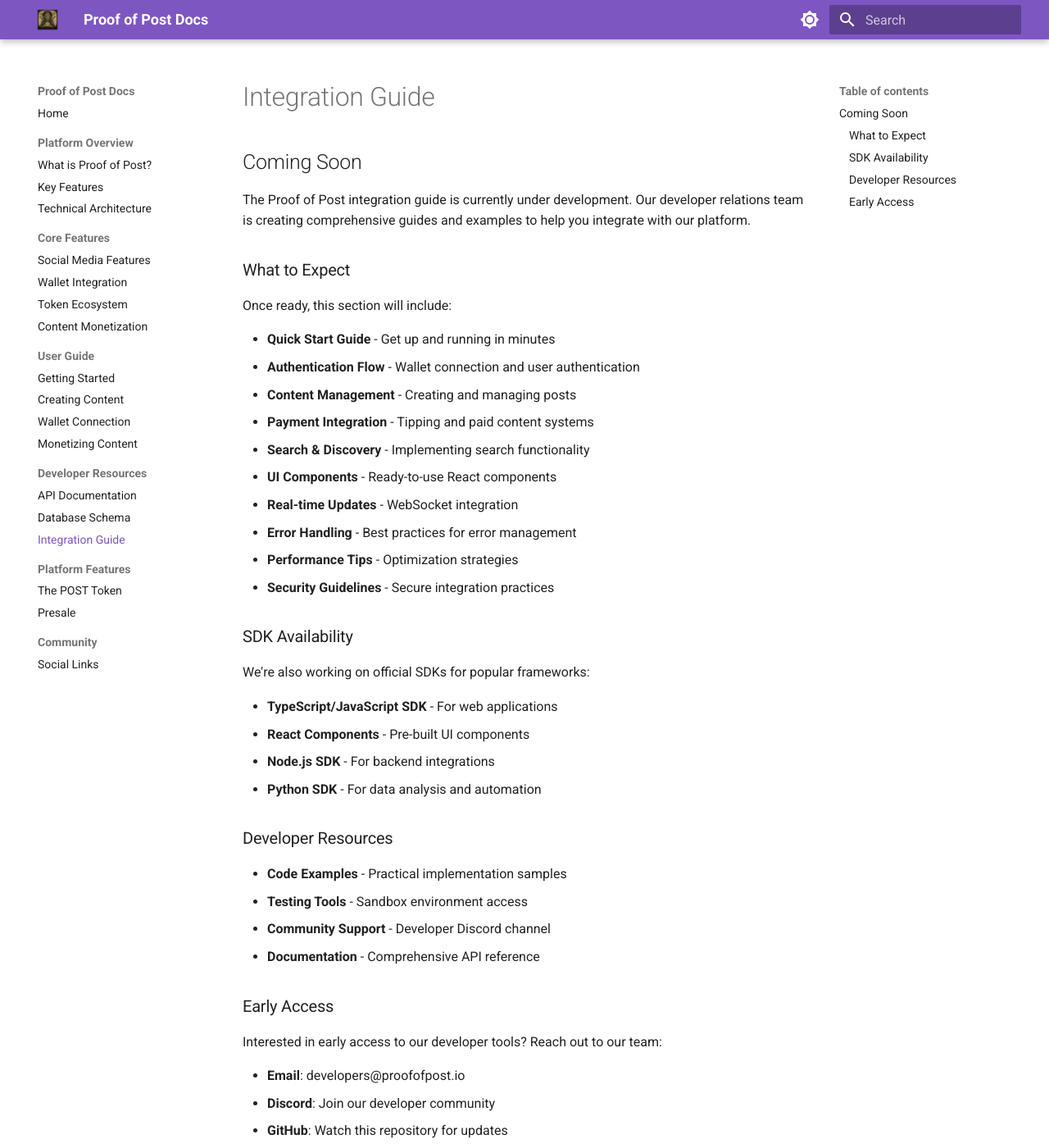
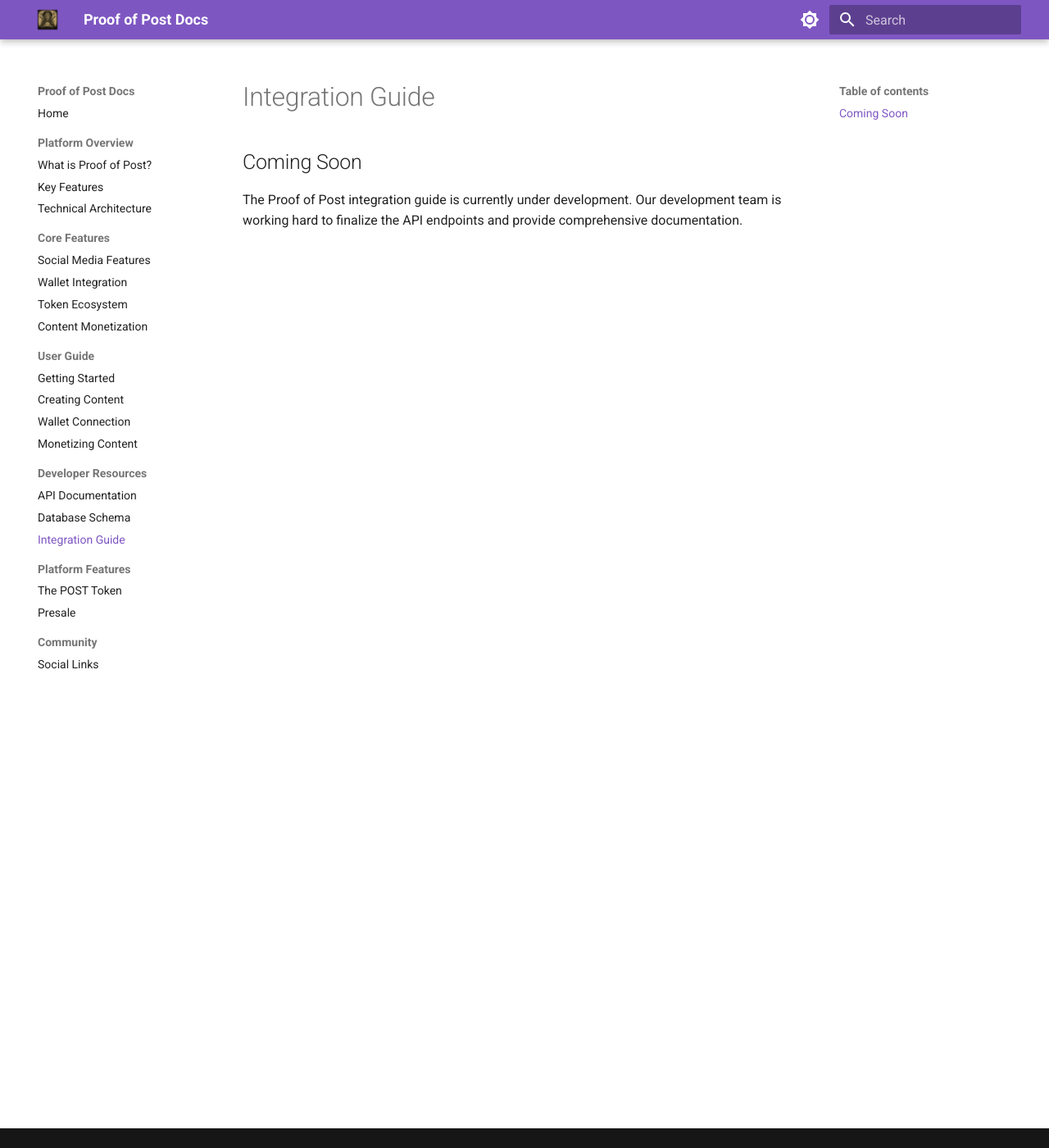
Before and after one commit to CardanoTokenIO/ProoOfPost, an MkDocs documentation site: the page built from docs/developers/integration-guide.md, in a window 1280 px wide and 1400 px high. Shown: the whole window at 82% size. Built offline with MkDocs 1.6.1 and Material for MkDocs 9.7.7, drawn with Linux system fonts in a browser that asks for light colours; some of the changed text lies outside the part shown.

Commit message:
Simplify developer pages - keep only basic Coming Soon message
- Remove all detailed content from developer resource pages
- Keep only 'Coming Soon' heading and simple development message
- Clean, minimal approach for pages not ready yet
- Consistent message across API docs, database schema, and integration guide

```diff
--- a/docs/developers/integration-guide.md
+++ b/docs/developers/integration-guide.md
@@ -2,47 +2,4 @@
 
 ## Coming Soon
 
-The Proof of Post integration guide is currently under development. Our developer relations team is creating comprehensive guides and examples to help you integrate with our platform.
-
-### What to Expect
-
-Once ready, this section will include:
-
-- **Quick Start Guide** - Get up and running in minutes
-- **Authentication Flow** - Wallet connection and user authentication
-- **Content Management** - Creating and managing posts
-- **Payment Integration** - Tipping and paid content systems
-- **Search & Discovery** - Implementing search functionality
-- **UI Components** - Ready-to-use React components
-- **Real-time Updates** - WebSocket integration
-- **Error Handling** - Best practices for error management
-- **Performance Tips** - Optimization strategies
-- **Security Guidelines** - Secure integration practices
-
-### SDK Availability
-
-We're also working on official SDKs for popular frameworks:
-
-- **TypeScript/JavaScript SDK** - For web applications
-- **React Components** - Pre-built UI components
-- **Node.js SDK** - For backend integrations
-- **Python SDK** - For data analysis and automation
-
-### Developer Resources
-
-- **Code Examples** - Practical implementation samples
-- **Testing Tools** - Sandbox environment access
-- **Community Support** - Developer Discord channel
-- **Documentation** - Comprehensive API reference
-
-### Early Access
-
-Interested in early access to our developer tools? Reach out to our team:
-
-- **Email**: developers@proofofpost.io
-- **Discord**: Join our developer community
-- **GitHub**: Watch this repository for updates
-
----
-
-*Expected release: Q2 2025*
+The Proof of Post integration guide is currently under development. Our development team is working hard to finalize the API endpoints and provide comprehensive documentation.
```
Also changed, not shown: docs/developers/api-documentation.md (+0 -28 lines), docs/developers/database-schema.md (+1 -34 lines).
